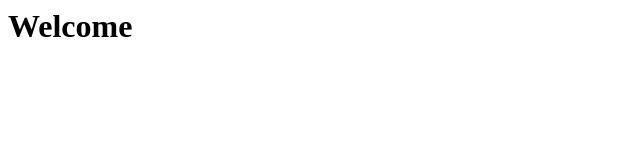
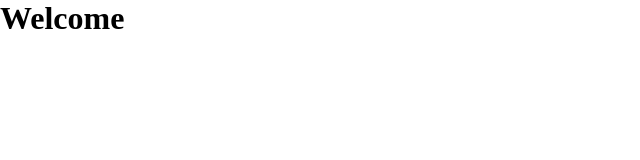
Before and after one commit to aryaarun/techtutor, a plain HTML site: page index.html in a window 1280 px wide. Shown: the whole page, without its empty margins (0-640 px from the left). Drawn offline with Linux system fonts and the light colour scheme.

Commit message:
project
project

```diff
--- /dev/null
+++ b/css/style.css
@@ -0,0 +1,4 @@
+body{
+    padding: 0;
+    margin: 0;
+}
--- a/index.html
+++ b/index.html
@@ -1 +1,10 @@
-<h1>Welcome</h1>
+<html>
+    <head>
+        <title></title>
+        <link rel="stylesheet" href="/css/style.css">
+    </head>
+    <body>
+        <h1>Welcome</h1>
+        <script src="/js/main.js"></script>
+    </body>
+</html>
```
Also changed, not shown: js/main.js (added).
